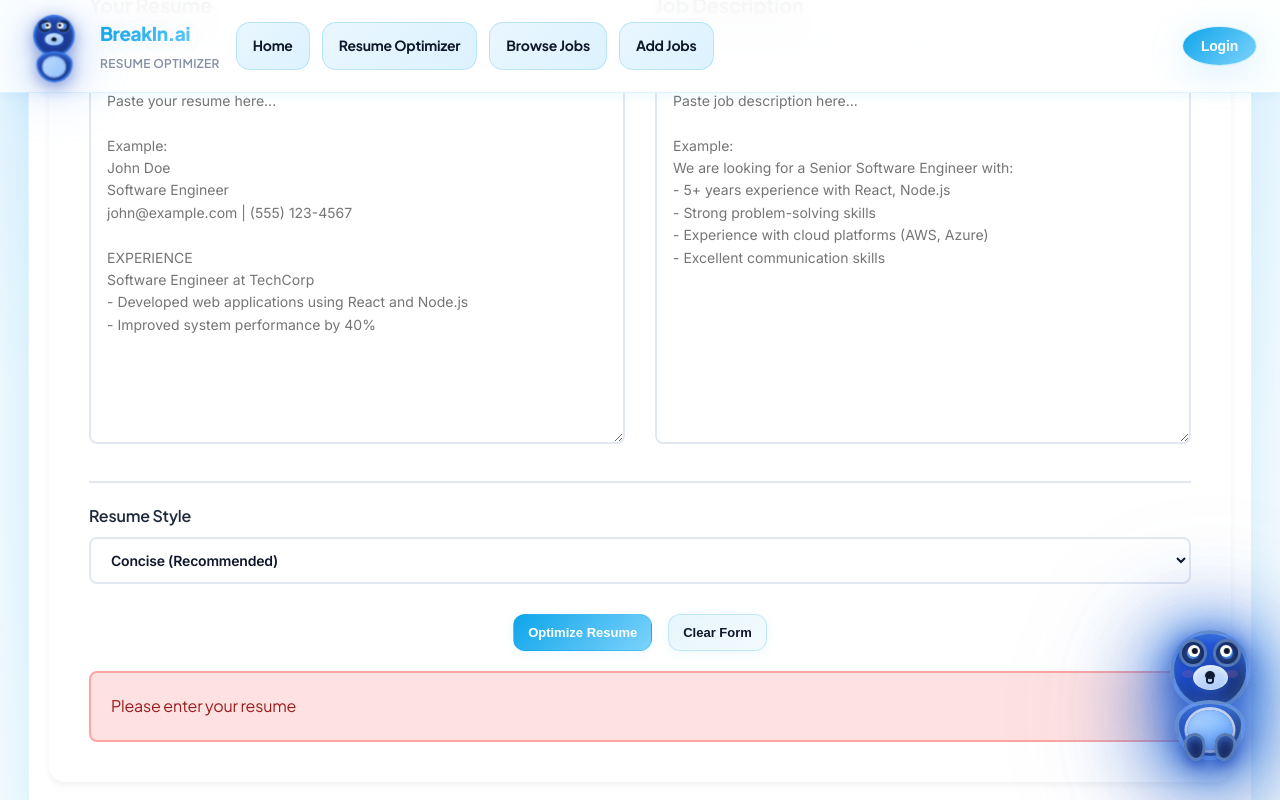
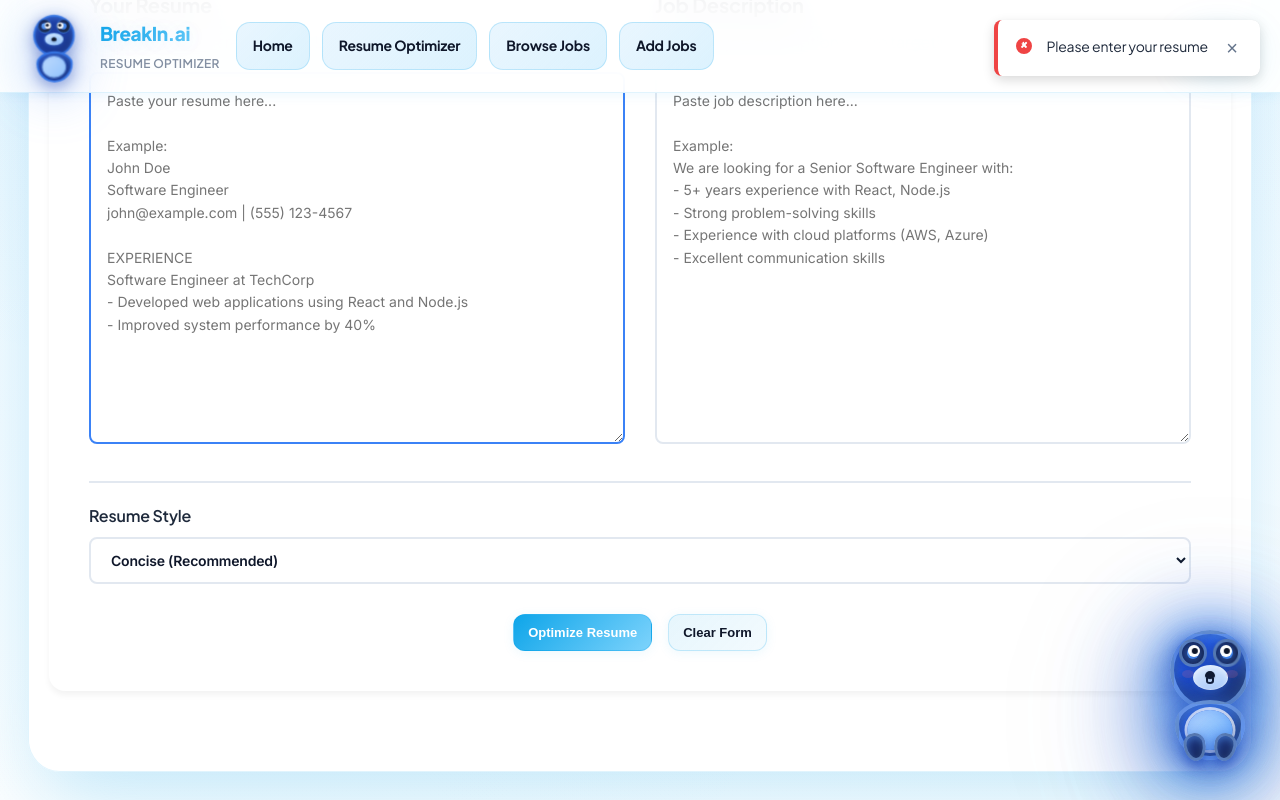
Before and after one commit to AmjadAlthabteh/breakinai, a website: page public/optimize.html in a window 1280 px wide. Both pictures are taken after a click on the button "Optimize Resume". Shown: the part 318-1118 px from the top of the page. Drawn offline with Linux system fonts and the light colour scheme.

Commit message:
Add toast notification system with better error handling and user feedback

```diff
--- /dev/null
+++ b/public/css/toast.css
@@ -0,0 +1,140 @@
+/* Toast Notification Styles */
+.toast-container {
+  position: fixed;
+  top: 20px;
+  right: 20px;
+  z-index: 10000;
+  max-width: 400px;
+  pointer-events: none;
+}
+
+.toast {
+  display: flex;
+  align-items: flex-start;
+  gap: 12px;
+  padding: 16px;
+  margin-bottom: 12px;
+  background: white;
+  border-radius: 8px;
+  box-shadow: 0 4px 12px rgba(0, 0, 0, 0.15), 0 0 1px rgba(0, 0, 0, 0.1);
+  opacity: 0;
+  transform: translateX(400px);
+  transition: all 0.3s cubic-bezier(0.68, -0.55, 0.265, 1.55);
+  pointer-events: all;
+  max-width: 100%;
+  border-left: 4px solid currentColor;
+}
+
+.toast-show {
+  opacity: 1;
+  transform: translateX(0);
+}
+
+.toast-hide {
+  opacity: 0;
+  transform: translateX(400px);
+}
+
+.toast-icon {
+  flex-shrink: 0;
+  width: 20px;
+  height: 20px;
+  display: flex;
+  align-items: center;
+  justify-content: center;
+}
+
+.toast-content {
+  flex: 1;
+  min-width: 0;
+}
+
+.toast-message {
+  margin: 0;
+  font-size: 14px;
+  line-height: 1.5;
+  color: #1E293B;
+  word-wrap: break-word;
+}
+
+.toast-close {
+  flex-shrink: 0;
+  width: 24px;
+  height: 24px;
+  border: none;
+  background: none;
+  color: #64748B;
+  font-size: 20px;
+  line-height: 1;
+  cursor: pointer;
+  padding: 0;
+  display: flex;
+  align-items: center;
+  justify-content: center;
+  border-radius: 4px;
+  transition: all 0.2s;
+}
+
+.toast-close:hover {
+  background: #F1F5F9;
+  color: #1E293B;
+}
+
+/* Toast Types */
+.toast-success {
+  color: #10B981;
+  border-left-color: #10B981;
+}
+
+.toast-success .toast-icon {
+  color: #10B981;
+}
+
+.toast-error {
+  color: #EF4444;
+  border-left-color: #EF4444;
+}
+
+.toast-error .toast-icon {
+  color: #EF4444;
+}
+
+.toast-warning {
+  color: #F59E0B;
+  border-left-color: #F59E0B;
+}
+
+.toast-warning .toast-icon {
+  color: #F59E0B;
+}
+
+.toast-info {
+  color: #3B82F6;
+  border-left-color: #3B82F6;
+}
+
+.toast-info .toast-icon {
+  color: #3B82F6;
+}
+
+/* Mobile Responsive */
+@media (max-width: 640px) {
+  .toast-container {
+    left: 12px;
+    right: 12px;
+    top: 12px;
+    max-width: none;
+  }
+
+  .toast {
+    transform: translateY(-100px);
+  }
+
+  .toast-show {
+    transform: translateY(0);
+  }
+
+  .toast-hide {
+    transform: translateY(-100px);
+  }
+}
--- a/public/js/optimizer.js
+++ b/public/js/optimizer.js
@@ -7,12 +7,24 @@ async function optimizeResume() {
 
   // Validation
   if (!resumeText) {
-    showError('Please enter your resume');
+    toast.error('Please enter your resume');
+    document.getElementById('resumeInput').focus();
+    return;
+  }
+
+  if (resumeText.length < 100) {
+    toast.warning('Resume text seems too short. Please provide more details for better optimization.');
     return;
   }
 
   if (!jobDescription) {
-    showError('Please enter the job description');
+    toast.error('Please enter the job description');
+    document.getElementById('jobDescriptionInput').focus();
+    return;
+  }
+
+  if (jobDescription.length < 50) {
+    toast.warning('Job description seems too short. Please provide more details for better matching.');
     return;
   }
 
@@ -34,8 +46,20 @@ async function optimizeResume() {
 
   } catch (error) {
     console.error('Optimization error:', error);
-    showError('Failed to optimize resume: ' + error.message);
     hideLoading();
+
+    // User-friendly error messages
+    if (error.message.includes('network') || error.message.includes('fetch')) {
+      toast.error('Network error. Please check your connection and try again.');
+    } else if (error.message.includes('timeout')) {
+      toast.error('Request timeout. Please try again.');
+    } else if (error.message.includes('400')) {
+      toast.error('Invalid input. Please check your resume and job description.');
+    } else if (error.message.includes('500')) {
+      toast.error('Server error. Please try again in a few moments.');
+    } else {
+      toast.error('Failed to optimize resume. Please try again or contact support.');
+    }
   }
 }
 
@@ -245,10 +269,10 @@ function showInputForm() {
 function copyResume() {
   const resumeText = document.getElementById('optimizedResume').textContent;
   navigator.clipboard.writeText(resumeText).then(() => {
-    alert('Resume copied to clipboard!');
+    toast.success('Resume copied to clipboard!');
   }).catch(err => {
     console.error('Failed to copy:', err);
-    alert('Failed to copy resume. Please select and copy manually.');
+    toast.error('Failed to copy resume. Please select and copy manually.');
   });
 }
 
--- /dev/null
+++ b/public/js/toast.js
@@ -0,0 +1,90 @@
+// Toast Notification System
+class ToastManager {
+  constructor() {
+    this.container = null;
+    this.init();
+  }
+
+  init() {
+    // Create toast container if it doesn't exist
+    if (!document.getElementById('toast-container')) {
+      this.container = document.createElement('div');
+      this.container.id = 'toast-container';
+      this.container.className = 'toast-container';
+      document.body.appendChild(this.container);
+    } else {
+      this.container = document.getElementById('toast-container');
+    }
+  }
+
+  show(message, type = 'info', duration = 4000) {
+    const toast = document.createElement('div');
+    toast.className = `toast toast-${type}`;
+
+    const icon = this.getIcon(type);
+    toast.innerHTML = `
+      <div class="toast-icon">${icon}</div>
+      <div class="toast-content">
+        <p class="toast-message">${message}</p>
+      </div>
+      <button class="toast-close" onclick="this.parentElement.remove()">&times;</button>
+    `;
+
+    this.container.appendChild(toast);
+
+    // Trigger animation
+    setTimeout(() => toast.classList.add('toast-show'), 10);
+
+    // Auto remove
+    if (duration > 0) {
+      setTimeout(() => {
+        this.remove(toast);
+      }, duration);
+    }
+
+    return toast;
+  }
+
+  getIcon(type) {
+    const icons = {
+      success: `<svg width="20" height="20" viewBox="0 0 20 20" fill="none">
+        <path d="M16.7 5.3a1 1 0 010 1.4l-8 8a1 1 0 01-1.4 0l-4-4a1 1 0 111.4-1.4L8 12.6l7.3-7.3a1 1 0 011.4 0z" fill="currentColor"/>
+      </svg>`,
+      error: `<svg width="20" height="20" viewBox="0 0 20 20" fill="none">
+        <path d="M10 18a8 8 0 100-16 8 8 0 000 16zM8.7 7.3a1 1 0 011.4-1.4L10 7.6l1.3-1.3a1 1 0 111.4 1.4L11.4 9l1.3 1.3a1 1 0 01-1.4 1.4L10 10.4l-1.3 1.3a1 1 0 01-1.4-1.4L8.6 9 7.3 7.7z" fill="currentColor"/>
+      </svg>`,
+      warning: `<svg width="20" height="20" viewBox="0 0 20 20" fill="none">
+        <path d="M10 2a8 8 0 100 16 8 8 0 000-16zm0 4a1 1 0 011 1v4a1 1 0 11-2 0V7a1 1 0 011-1zm0 9a1 1 0 100-2 1 1 0 000 2z" fill="currentColor"/>
+      </svg>`,
+      info: `<svg width="20" height="20" viewBox="0 0 20 20" fill="none">
+        <path d="M10 2a8 8 0 100 16 8 8 0 000-16zm0 4a1 1 0 011 1v6a1 1 0 11-2 0V7a1 1 0 011-1zm0 9a1 1 0 100-2 1 1 0 000 2z" fill="currentColor"/>
+      </svg>`
+    };
+    return icons[type] || icons.info;
+  }
+
+  remove(toast) {
+    toast.classList.remove('toast-show');
+    toast.classList.add('toast-hide');
+    setTimeout(() => toast.remove(), 300);
+  }
+
+  success(message, duration) {
+    return this.show(message, 'success', duration);
+  }
+
+  error(message, duration) {
+    return this.show(message, 'error', duration);
+  }
+
+  warning(message, duration) {
+    return this.show(message, 'warning', duration);
+  }
+
+  info(message, duration) {
+    return this.show(message, 'info', duration);
+  }
+}
+
+// Create global toast instance
+const toast = new ToastManager();
--- a/public/optimize.html
+++ b/public/optimize.html
@@ -7,6 +7,7 @@
   <title>Resume Optimizer - BreakIn.ai</title>
   <link rel="stylesheet" href="styles.css" />
   <link rel="stylesheet" href="css/bear-mascot.css" />
+  <link rel="stylesheet" href="css/toast.css" />
   <link rel="preconnect" href="https://fonts.googleapis.com">
   <link rel="preconnect" href="https://fonts.gstatic.com" crossorigin>
   <link href="https://fonts.googleapis.com/css2?family=Inter:wght@400;500;600;700&display=swap" rel="stylesheet">
@@ -367,6 +368,7 @@
   <!-- Cute Bear Mascot -->
   <div id="bear-container"></div>
 
+  <script src="js/toast.js"></script>
   <script src="js/bear-mascot.js"></script>
   <script src="js/config.js"></script>
   <script src="js/constants.js"></script>
```
